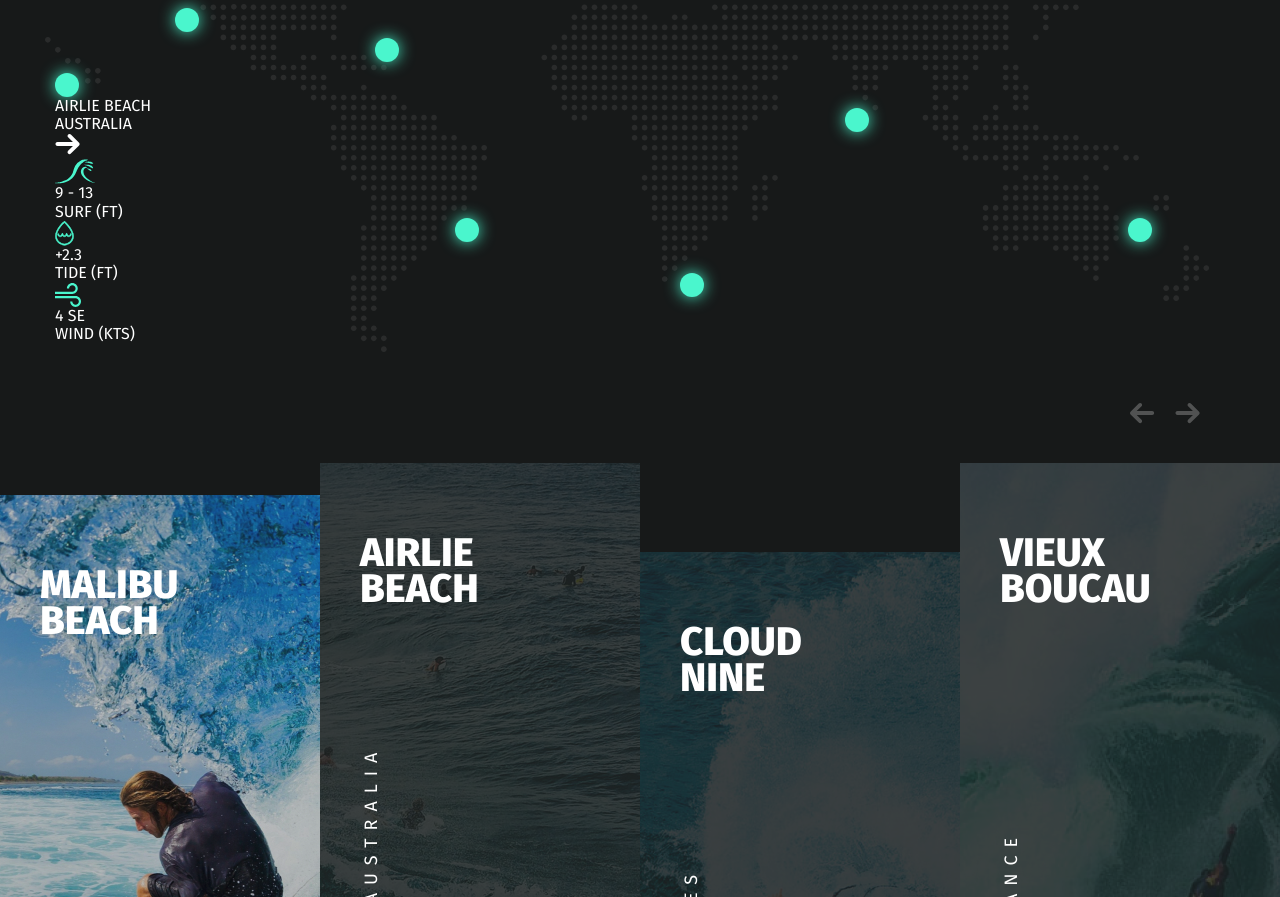
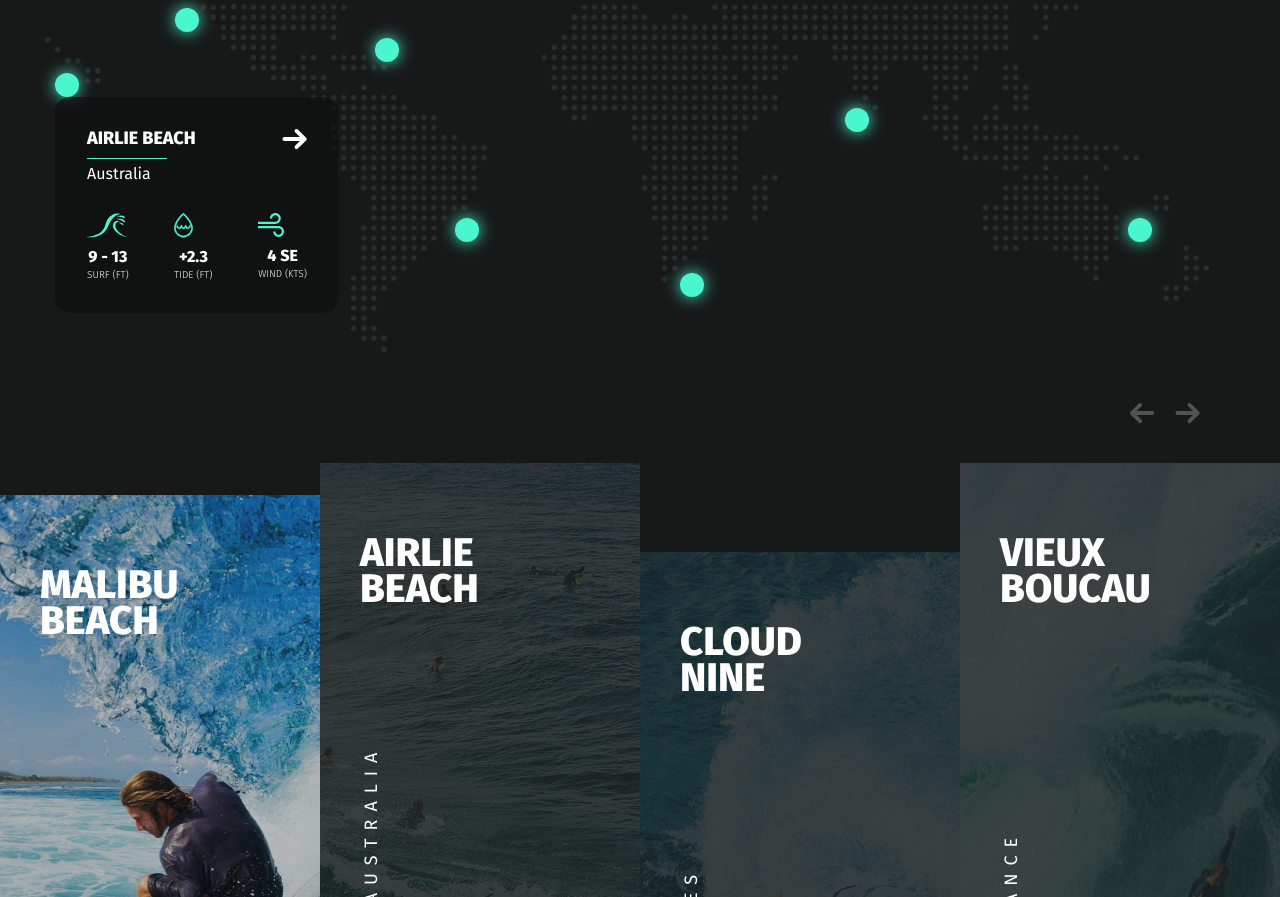
Before and after one commit to reuven9632/go-surf, a website: page app/index.html in a window 1280 px wide. Shown: the part 1550-2447 px from the top of the page. Drawn offline with nearby package versions, Linux system fonts and the light colour scheme.

Commit message:
supbox for dots of map

```diff
--- a/app/index.html
+++ b/app/index.html
@@ -190,10 +190,10 @@
                 <div class="surf-dots__item-head">
                   <div class="surf-dots__item-title">Airlie Beach</div>
                   <div class="surf-dots__item-subtitle">Australia</div>
+                </div>
                 <a class="surf-dots__item-arrow-right" href="#">
                   <img src="images/arrow-right.svg" alt="">
                 </a>
-                </div>
               </div>
               <div class="surf-dots__item-row">
                 <div class="surf-dots__item-content">
@@ -222,10 +222,10 @@
                 <div class="surf-dots__item-head">
                   <div class="surf-dots__item-title">Airlie Beach</div>
                   <div class="surf-dots__item-subtitle">Australia</div>
+                </div>
                 <a class="surf-dots__item-arrow-right" href="#">
                   <img src="images/arrow-right.svg" alt="">
                 </a>
-                </div>
               </div>
               <div class="surf-dots__item-row">
                 <div class="surf-dots__item-content">
@@ -254,10 +254,10 @@
                 <div class="surf-dots__item-head">
                   <div class="surf-dots__item-title">Airlie Beach</div>
                   <div class="surf-dots__item-subtitle">Australia</div>
+                </div>
                 <a class="surf-dots__item-arrow-right" href="#">
                   <img src="images/arrow-right.svg" alt="">
                 </a>
-                </div>
               </div>
               <div class="surf-dots__item-row">
                 <div class="surf-dots__item-content">
@@ -286,10 +286,10 @@
                 <div class="surf-dots__item-head">
                   <div class="surf-dots__item-title">Airlie Beach</div>
                   <div class="surf-dots__item-subtitle">Australia</div>
+                </div>
+                <img src="images/arrow-right.svg" alt="">
                   <a class="surf-dots__item-arrow-right" href="#">
-                    <img src="images/arrow-right.svg" alt="">
                 </a>
-                </div>
               </div>
               <div class="surf-dots__item-row">
                 <div class="surf-dots__item-content">
@@ -318,10 +318,10 @@
                 <div class="surf-dots__item-head">
                   <div class="surf-dots__item-title">Airlie Beach</div>
                   <div class="surf-dots__item-subtitle">Australia</div>
+                </div>
                 <a class="surf-dots__item-arrow-right" href="#">
                   <img src="images/arrow-right.svg" alt="">
                 </a>
-                </div>
               </div>
               <div class="surf-dots__item-row">
                 <div class="surf-dots__item-content">
@@ -350,10 +350,10 @@
                 <div class="surf-dots__item-head">
                   <div class="surf-dots__item-title">Airlie Beach</div>
                   <div class="surf-dots__item-subtitle">Australia</div>
+                </div>
                 <a class="surf-dots__item-arrow-right" href="#">
                   <img src="images/arrow-right.svg" alt="">
                 </a>
-                </div>
               </div>
               <div class="surf-dots__item-row">
                 <div class="surf-dots__item-content">
@@ -382,10 +382,10 @@
                 <div class="surf-dots__item-head">
                   <div class="surf-dots__item-title">Airlie Beach</div>
                   <div class="surf-dots__item-subtitle">Australia</div>
+                </div>
                 <a class="surf-dots__item-arrow-right" href="#">
                   <img src="images/arrow-right.svg" alt="">
                 </a>
-                </div>
               </div>
               <div class="surf-dots__item-row">
                 <div class="surf-dots__item-content">
@@ -414,10 +414,10 @@
                 <div class="surf-dots__item-head">
                   <div class="surf-dots__item-title">Airlie Beach</div>
                   <div class="surf-dots__item-subtitle">Australia</div>
+                </div>
                 <a class="surf-dots__item-arrow-right" href="#">
                   <img src="images/arrow-right.svg" alt="">
                 </a>
-                </div>
               </div>
               <div class="surf-dots__item-row">
                 <div class="surf-dots__item-content">
--- a/app/scss/style.scss
+++ b/app/scss/style.scss
@@ -293,8 +293,60 @@
     .slick-current{
         .surf-dots__item{
             display: block;
+            width: 283px;
+            height: 216px;
+            padding: 28px 31px 0 32px;
+            border-radius: 6%;
+            background-color: rgba(#0F1010, .7);
         }
     }
+}
+.surf-dots__item-row{
+    display: flex;
+    padding-bottom: 30px;
+    justify-content: space-between;
+}
+.surf-dots__item-title{
+    font-weight: 800;
+    font-size: 18px;
+    line-height: 26px;
+    padding-bottom: 8px;
+    margin-bottom: 5px;
+    position: relative;
+    &::before{
+        content: '';
+        position: absolute;
+        bottom: 0;
+        left: 0;
+        width: 80px;
+        height: 1px;
+        background-color: $green;
+    }
+}
+.surf-dots__item-subtitle{
+    text-transform: capitalize;
+    font-size: 16px;
+    line-height: 19px;
+}
+.surf-dots__item-arrow-right{
+    padding-top: 4px;
+}
+.surf-dots__item-content{
+    text-align: center;
+    img{
+        margin-bottom: 7px;
+    }
+}
+.surf-dots__item-number{
+    font-weight: 800;
+    font-size: 16px;
+    line-height: 23px;
+    padding-bottom: 1px;
+}
+.surf-dots__item-name{
+    font-weight: 300;
+    font-size: 10px;
+    line-height: 12px;
 }
 .surf-dots__circle{
     width: 24px;
```
Also changed, not shown: app/css/style.min.css. Lines whose indentation alone changed are shown as unchanged.
